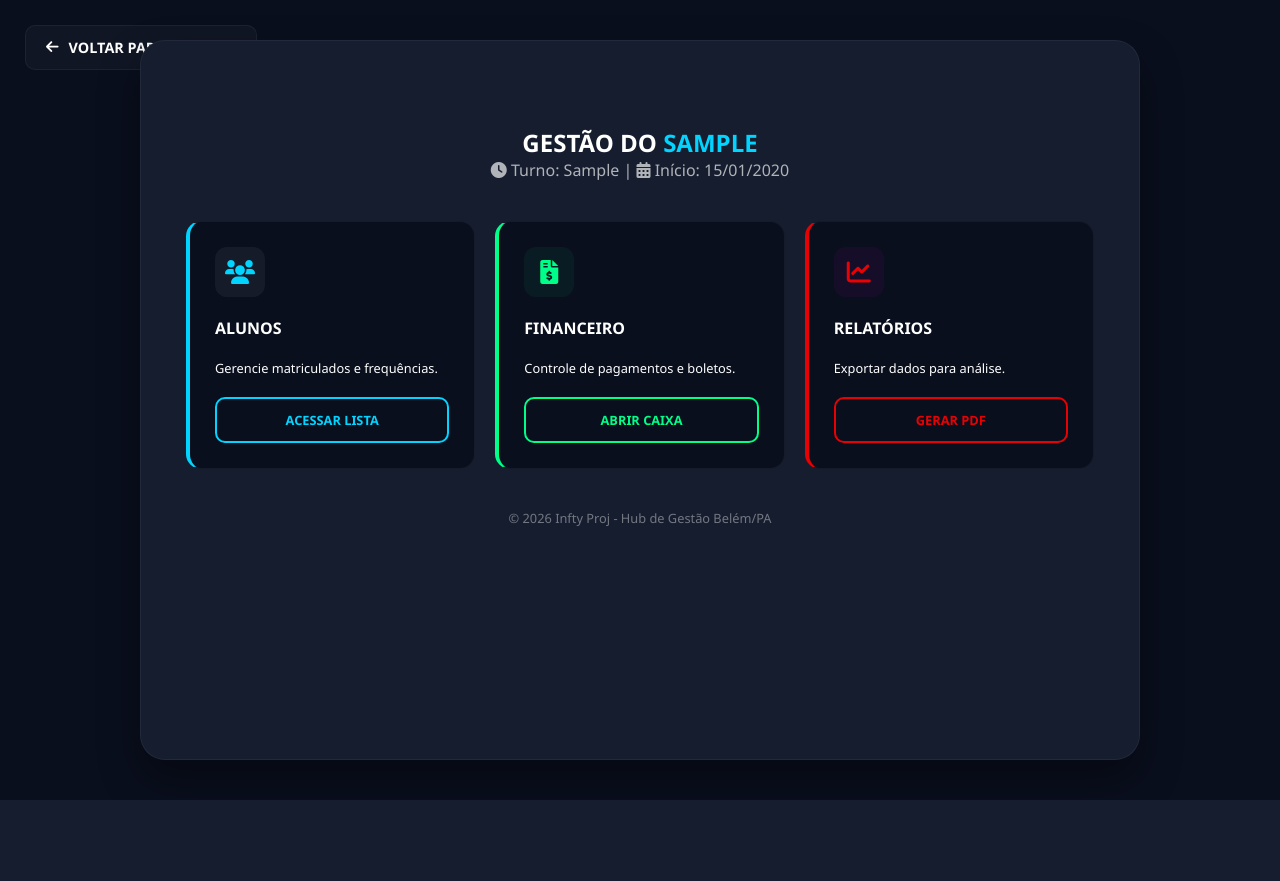
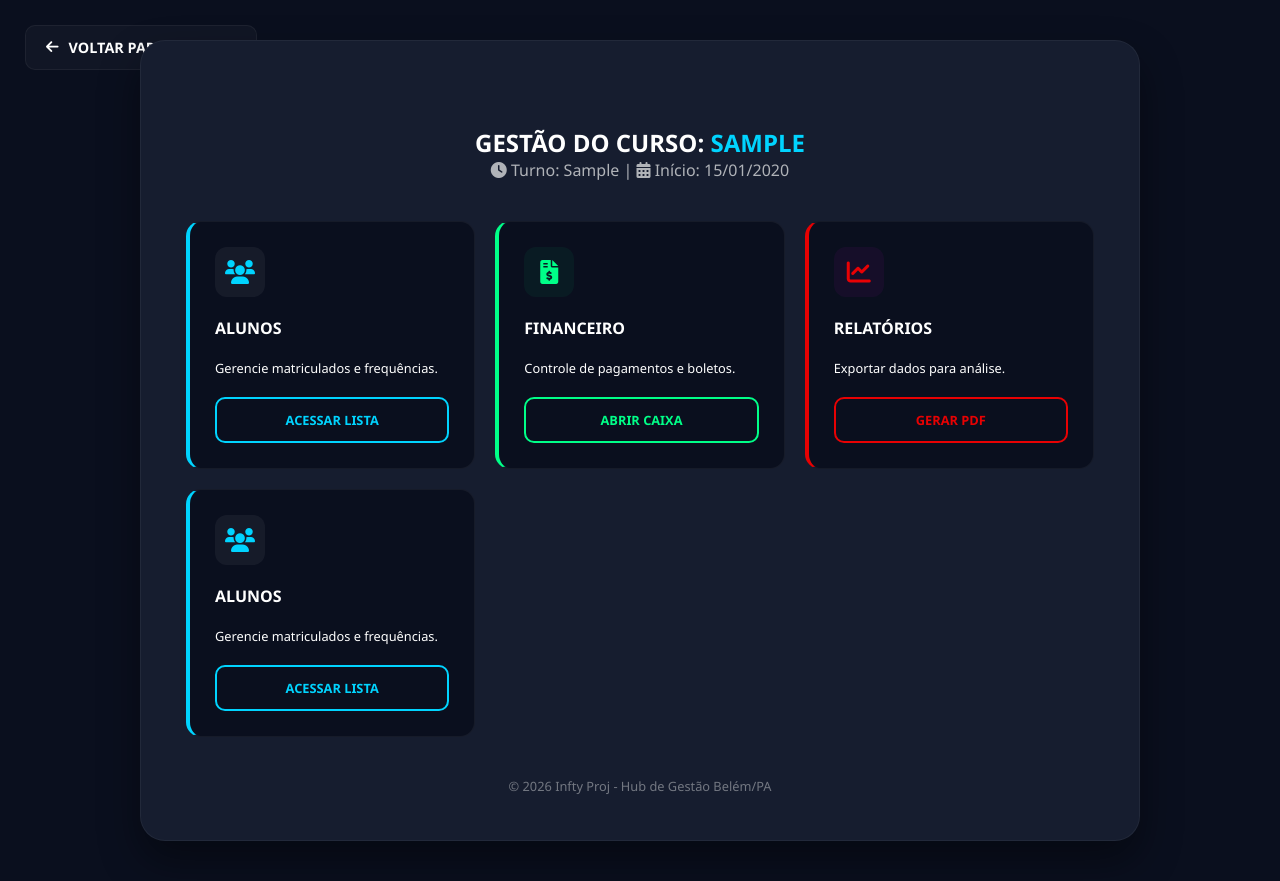
Before and after one commit to Lu4nL1ma/hubpub, a Django app: page /cursos/1/ in a window 1280 px wide. Before the commit the page ends 800 px from the top, so only its background shows below. Run offline with Django 5.2, Linux system fonts and the light colour scheme; tables that the repository leaves empty hold one stand-in row (values such as "Sample post").

Commit message:
gstao_98

```diff
--- a/hubpub/app_hubpub/templates/detalhe_curso.html
+++ b/hubpub/app_hubpub/templates/detalhe_curso.html
@@ -16,7 +16,7 @@
 <div class="form-container" style="max-width: 1000px;">
 
     <div class="form-header" style="margin-top: 40px;">
-        <h2>GESTÃO DO <span>{{ curso.curso|upper }}</span></h2>
+        <h2>GESTÃO DO CURSO: <span>{{ curso.curso|upper }}</span></h2>
         <p style="color: var(--cor-suave)">
             <i class="fas fa-clock"></i> Turno: {{ curso.turno }} |
             <i class="fas fa-calendar-alt"></i> Início: {{ curso.data_inicio|date:"d/m/Y" }}
@@ -52,6 +52,16 @@
             <button class="btn-submit" style="padding: 12px; font-size: 0.8rem; border-color:#ff0000e7; color: #ff0000e7;">GERAR PDF</button>
         </div>
 
+        <div class="hub-card" style="padding: 25px; border-left: 4px solid var(--cor-acento);">
+            <div class="card-icon" style="width: 50px; height: 50px;">
+                <i class="fas fa-users" style="font-size: 1.5rem;"></i>
+            </div>
+            <h4>ALUNOS</h4>
+            <p style="font-size: 0.8rem; margin: 10px 0;">Gerencie matriculados e frequências.</p>
+            <button class="btn-submit" style="padding: 12px; font-size: 0.8rem;" onclick="window.location.href='{% url "" curso.id %}'"> ACESSAR LISTA </button>
+        </div>
+
+
     </div>
 
     <div class="form-footer">
```
